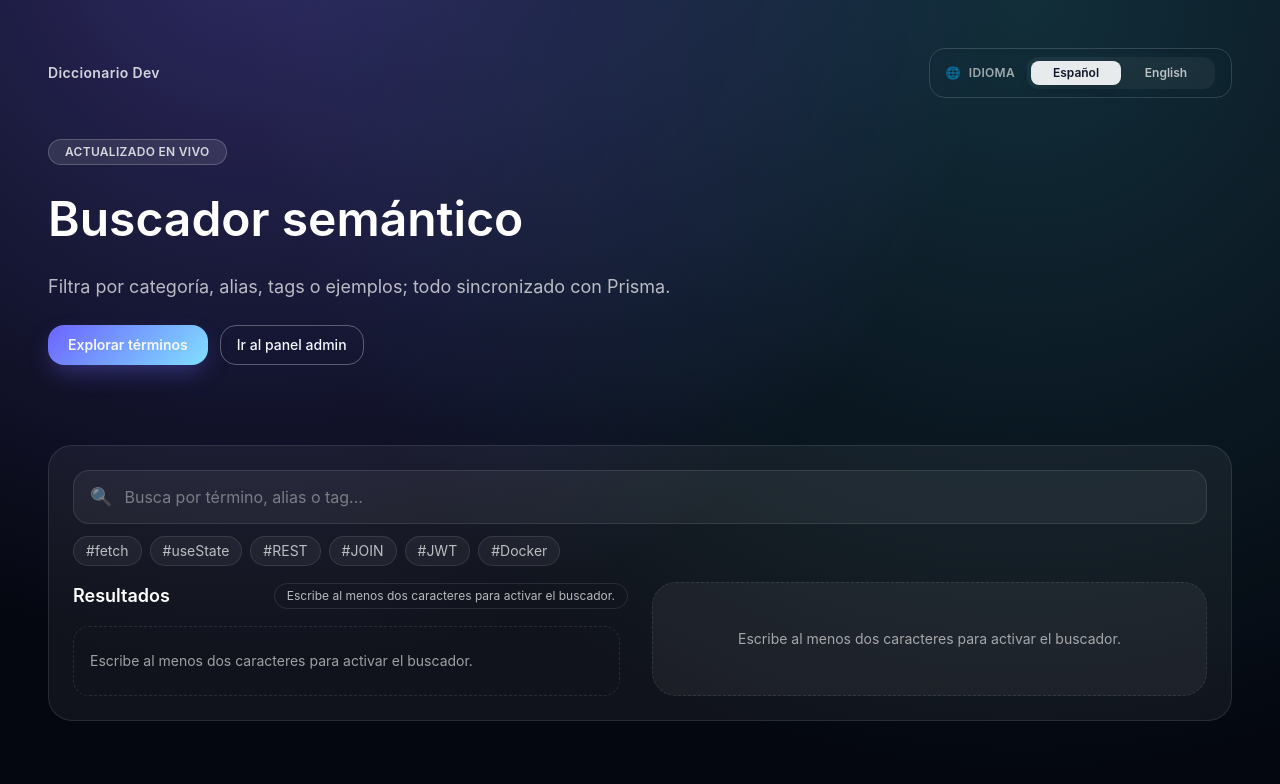
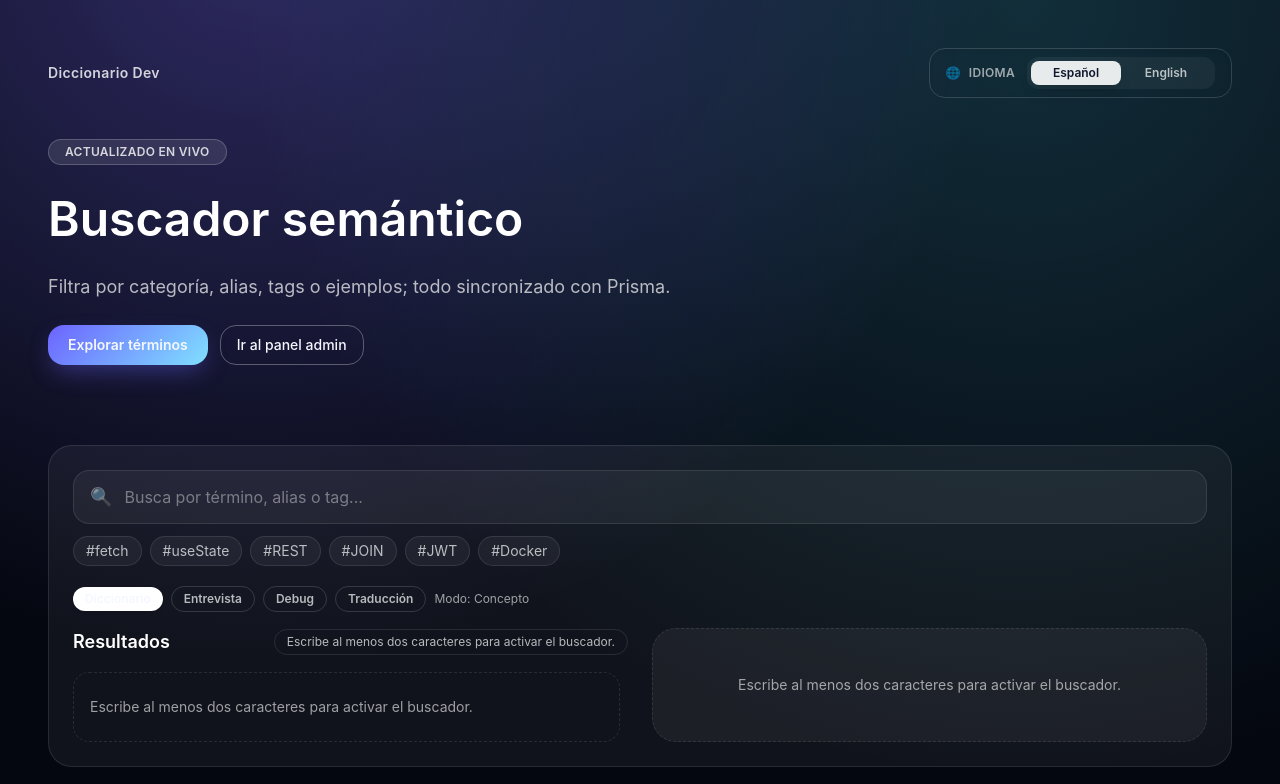
Before and after one commit to omarhernandezrey/diccionario-dev, a Next.js app: page / in a window 1280 px wide. Shown: the top 784 px of the page. Built offline with nearby package versions, Linux system fonts and the light colour scheme.

Commit message:
docs: actualizar plan con 'Input inteligente' completado

```diff
--- a/src/components/SearchBox.tsx
+++ b/src/components/SearchBox.tsx
@@ -7,6 +7,17 @@ import { useI18n } from "@/lib/i18n";
 import type { TermDTO } from "@/types/term";
 
 const quickTerms = ["fetch", "useState", "REST", "JOIN", "JWT", "Docker"];
+const contexts = [
+  { id: "dictionary", label: "Diccionario" },
+  { id: "interview", label: "Entrevista" },
+  { id: "bug", label: "Debug" },
+  { id: "translate", label: "Traducción" },
+];
+const modeLabels: Record<string, string> = {
+  list: "Concepto",
+  code: "Código",
+  question: "Pregunta",
+};
 type Status = "idle" | "loading" | "ready" | "empty" | "error";
 
 export default function SearchBox() {
@@ -16,7 +27,11 @@ export default function SearchBox() {
   const [selected, setSelected] = useState<TermDTO | null>(null);
   const [status, setStatus] = useState<Status>("idle");
   const [errorMsg, setErrorMsg] = useState("");
+  const [context, setContext] = useState<string>("dictionary");
+  const [modeOverride, setModeOverride] = useState<string | null>(null);
   const debounced = useDebounce(search, 220);
+  const detectedMode = useMemo(() => detectInputMode(debounced), [debounced]);
+  const effectiveMode = modeOverride ?? detectedMode;
 
   const hasQuery = debounced.trim().length > 1;
   const statusMessage = useMemo(() => {
@@ -50,6 +65,8 @@ export default function SearchBox() {
       q: debounced,
       pageSize: "12",
       sort: "term_asc",
+      context,
+      mode: effectiveMode,
     });
     fetch(`/api/terms?${params.toString()}`, { signal: controller.signal })
       .then((res) => {
@@ -72,7 +89,7 @@ export default function SearchBox() {
         setErrorMsg(error?.message || "");
       });
     return () => controller.abort();
-  }, [debounced, hasQuery]);
+  }, [debounced, hasQuery, context, effectiveMode]);
 
   return (
     <section id="search" className="rounded-3xl border border-white/10 bg-white/5 p-6 shadow-glow-card space-y-4">
@@ -105,6 +122,41 @@ export default function SearchBox() {
               #{term}
             </button>
           ))}
+        </div>
+        <div className="flex flex-wrap items-center gap-2 pt-2">
+          {contexts.map((ctx) => {
+            const active = context === ctx.id;
+            return (
+              <button
+                key={ctx.id}
+                type="button"
+                className={`rounded-full px-3 py-1 text-xs font-semibold transition ${
+                  active ? "bg-white text-ink-900 shadow" : "border border-white/15 text-white/70 hover:bg-white/10"
+                }`}
+                aria-pressed={active}
+                onClick={() => setContext(ctx.id)}
+              >
+                {ctx.label}
+              </button>
+            );
+          })}
+          <span className="text-xs text-white/60">
+            Modo:{" "}
+            <button
+              type="button"
+              className="underline-offset-4 hover:underline"
+              onClick={() =>
+                setModeOverride((current) => {
+                  if (current === null) return detectedMode;
+                  const modes = Object.keys(modeLabels);
+                  const idx = modes.indexOf(current);
+                  return modes[(idx + 1) % modes.length];
+                })
+              }
+            >
+              {modeLabels[effectiveMode]}
+            </button>
+          </span>
         </div>
       </div>
 
@@ -317,6 +369,17 @@ function SkeletonList() {
   );
 }
 
+function detectInputMode(value: string): string {
+  const trimmed = value.trim();
+  if (!trimmed) return "list";
+  if (/\n/.test(trimmed) || /[{<>=;]/.test(trimmed) || trimmed.includes("function") || trimmed.includes("const ")) {
+    return "code";
+  }
+  if (trimmed.endsWith("?") || /^¿/.test(trimmed) || /(how|why|qué|por qué|como)\b/i.test(trimmed)) {
+    return "question";
+  }
+  return "list";
+}
 function useDebounce<T>(value: T, delay = 250) {
   const [debounced, setDebounced] = useState(value);
   useEffect(() => {
```
Also changed, not shown: 1 other file (tests, documents, lock files or other folders).
